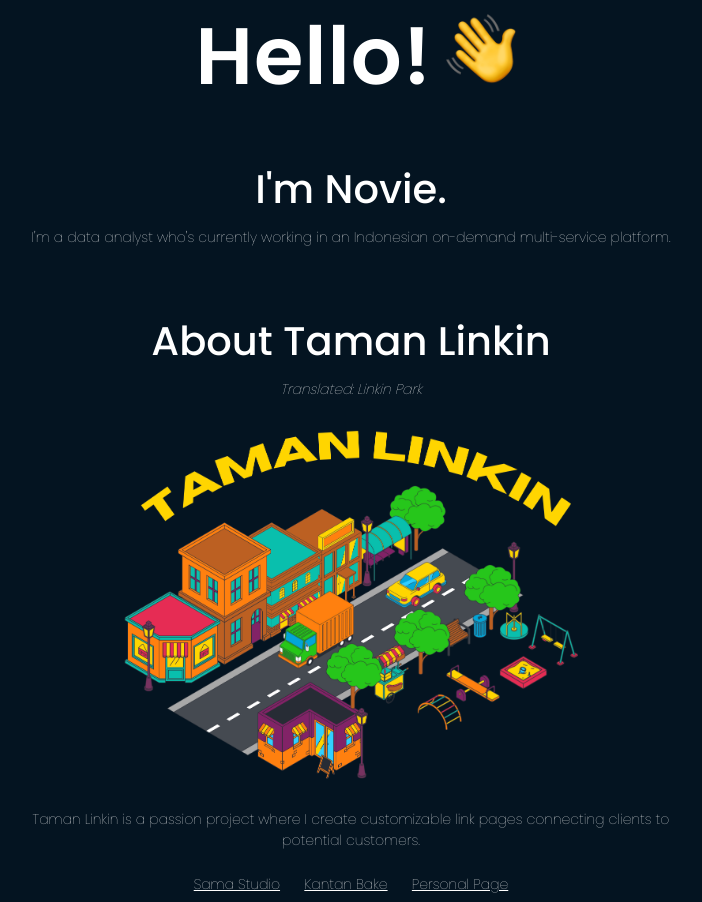
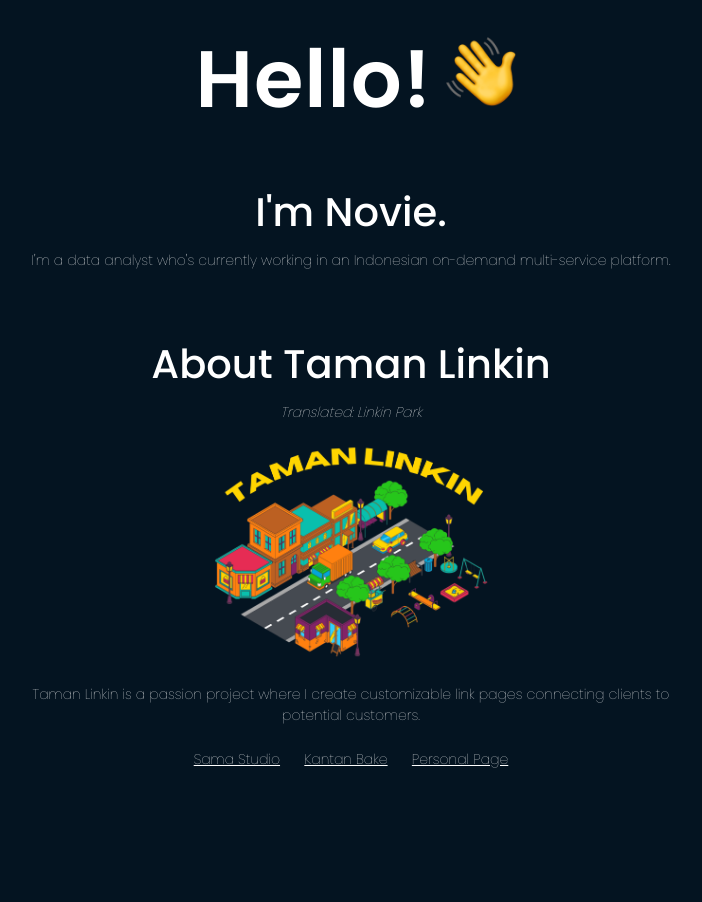
Before and after one commit to tamanlinkin/tamanlinkin.github.io, a plain HTML site: page noviechiuman/about/about.html in a window 1280 px wide. Shown: the whole page, without its empty margins (289-991 px from the left). After the commit the page ends 800 px from the top, so only its background shows below. Drawn offline with nearby package versions, Linux system fonts and the light colour scheme.

Commit message:
Update about.css

```diff
--- a/noviechiuman/about/about.css
+++ b/noviechiuman/about/about.css
@@ -99,5 +99,5 @@ h3 {
   }
 
   .logo {
-	width: 500px
+	width: 300px
 }}
```
